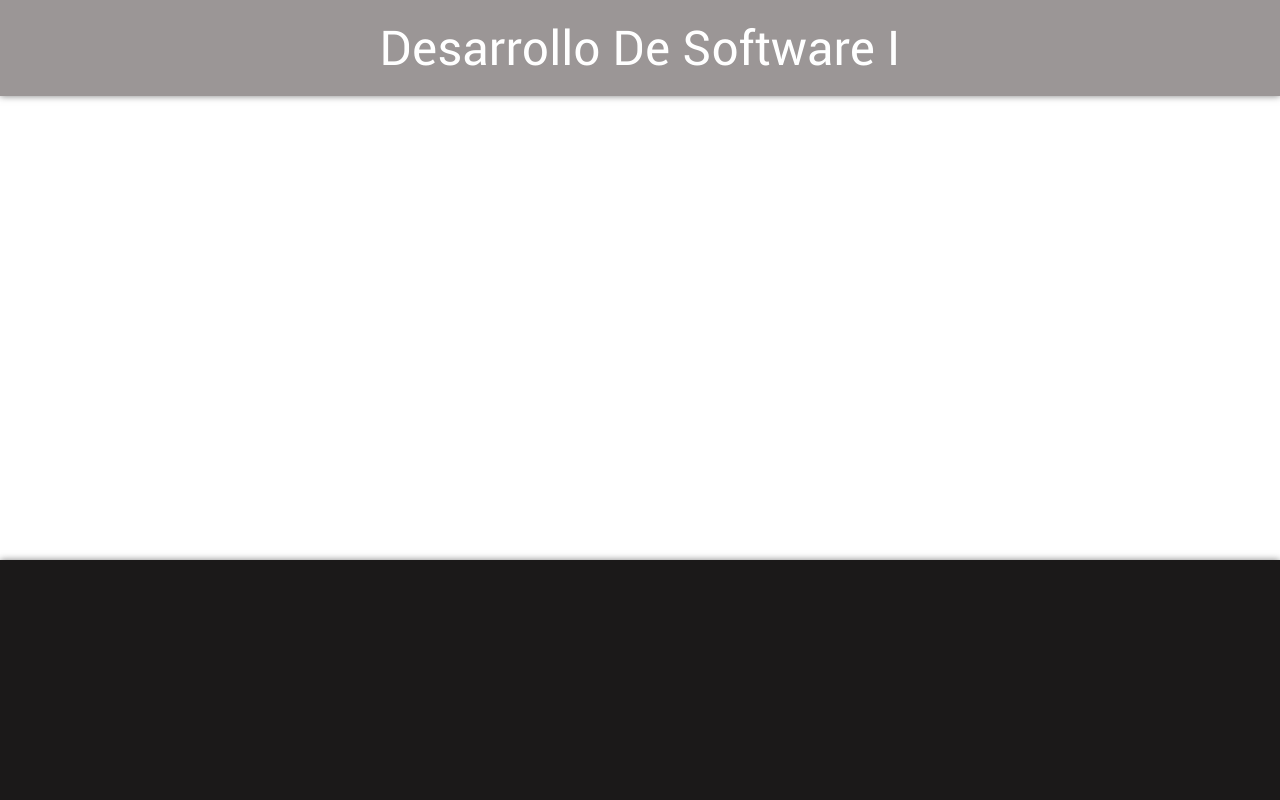
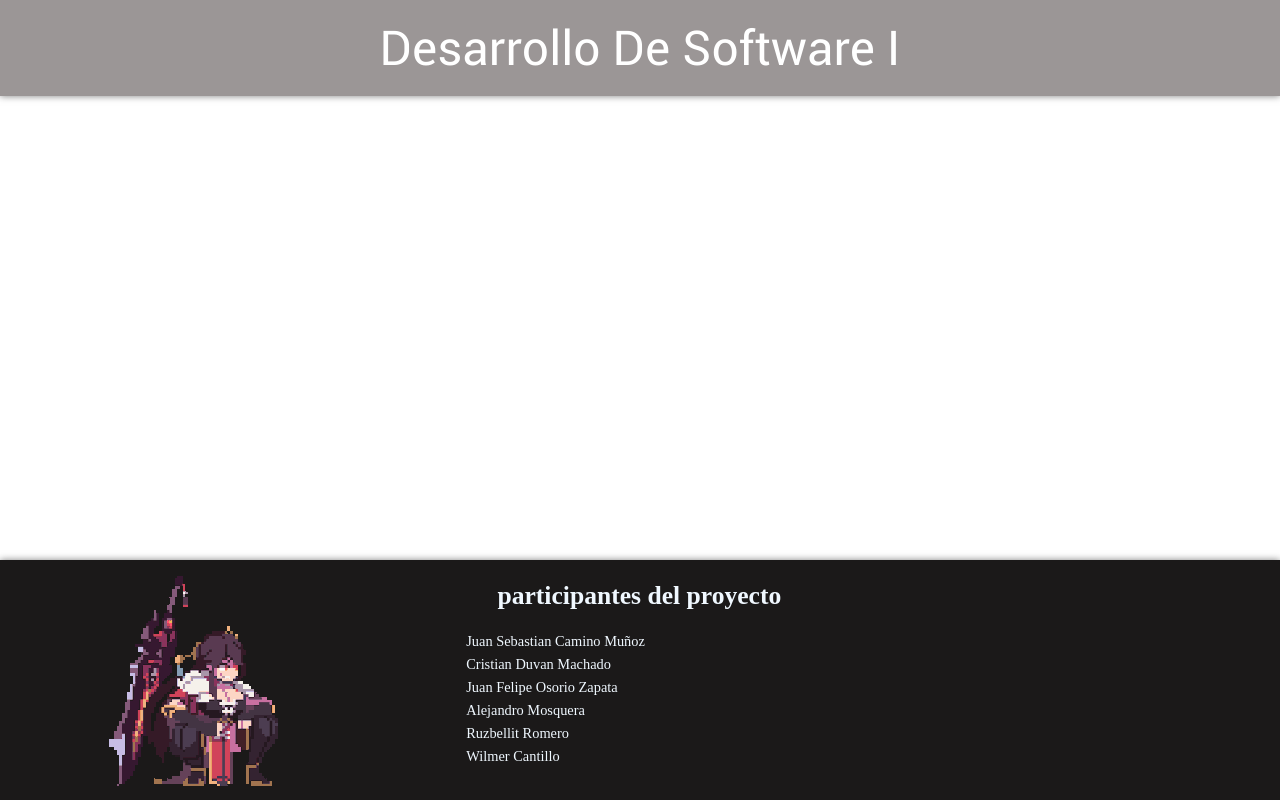
Before and after one commit to CriistiianDM/proyecto2021, a React (Create React App) app: page / in a window 1280 px wide. Built offline with nearby package versions, Linux system fonts and the light colour scheme; no server answers.

Commit message:
inclusion del Footer

```diff
--- a/src/App.jsx
+++ b/src/App.jsx
@@ -15,7 +15,7 @@ import { styles } from "./css/styles.css";
 export function App() {
     //state of the app
     const [array, setarray] = useState([{ "cls-1": "header-box" , "cls-2": "title-content" , content: "Desarrollo De Software I" }]);
-    const [array2, setarray2] = useState([{ "cls-1": "footer-box" , "cls-2": "title-content" , content: "Desarrollo De Software II" }]);
+    const [array2, setarray2] = useState([{ "cls-1": "footer-box" ,"cls-2":"footer-divmidfeatures","cls-3": "footer-titleFeatures" ,"cls-4": "footer-textFeatures","cls-5": "footer-divleftfeatures" ,content: "Desarrollo De Software II" }]);
     // return component of the app
     return (
        <>
--- a/src/components/Footer.jsx
+++ b/src/components/Footer.jsx
@@ -2,7 +2,7 @@
  *  @decs import libs
  */
 import React from 'react';
-
+import beidou from '../images/beidou.gif';
 /**
  *  @author : juan sebastian camino <juan.camino@correounivalle.edu.co>
  *  @decs create header of the app
@@ -12,8 +12,20 @@ export function Footer({ properties}) {
 
     return (
         <footer className={(properties[0])["cls-1"]}>
-            <div></div>
-            <div></div>
+            <div className={(properties[0])["cls-5"]}>
+                <img src={beidou} alt={"beidou"}/>
+            </div>
+            <div className={(properties[0])["cls-2"]}>
+                <h2 className={(properties[0]["cls-3"])}>participantes del proyecto</h2>
+                <ul className={(properties[0]["cls-4"])}>
+                    <p>Juan Sebastian Camino Muñoz</p>
+                    <p>Cristian Duvan Machado</p>
+                    <p>Juan Felipe Osorio Zapata </p>
+                    <p>Alejandro Mosquera</p>
+                    <p>Ruzbellit Romero</p>
+                    <p>Wilmer Cantillo </p>
+                </ul>
+            </div>
             <div></div>
         </footer>
     );
--- a/src/css/styles.css
+++ b/src/css/styles.css
@@ -71,7 +71,7 @@ html {
     word-break: break-all;
     hyphens: auto;
 }
-
+/******      Footer Features        ******/
 .footer-box {
     display: grid;
     position: absolute;
@@ -86,3 +86,31 @@ html {
     overflow: hidden;
     z-index: 2;
 }
+
+.footer-divleftfeatures {
+    justify-self:center;
+    align-self:flex-start;
+    overflow:hidden;
+}
+
+.footer-divmidfeatures {
+    display: grid ;
+    grid-template-rows:20% 80%;
+    grid-template-columns: 100%;
+    overflow:hidden;
+}
+
+.footer-titleFeatures {
+    justify-self: center;
+    font-size:1.6em;
+    color: aliceblue;
+}
+
+.footer-textFeatures {
+    justify-self: left;
+    align-self: flex-start;
+    line-height: 0.6em;
+    font-size:0.9em;
+    hyphens: auto;
+    color: aliceblue;
+}
```
Also changed, not shown: src/images/beidou.gif (added), 1 other file (tests, documents, lock files or other folders).
